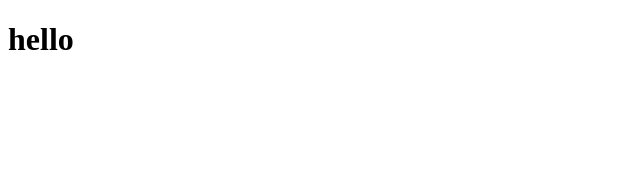
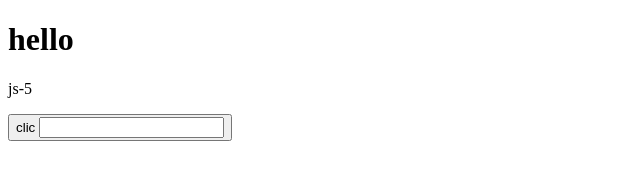
Before and after one commit to hfsgjhgi6/lesson14, a plain HTML site: page index.html in a window 1280 px wide. Shown: the whole page, without its empty margins (0-640 px from the left). Drawn offline with Linux system fonts and the light colour scheme.

Commit message:
create button

```diff
--- a/index.html
+++ b/index.html
@@ -1,11 +1,16 @@
 <!DOCTYPE html>
 <html lang="en">
-<head>
-    <meta charset="UTF-8">
-    <meta name="viewport" content="width=device-width, initial-scale=1.0">
+  <head>
+    <meta charset="UTF-8" />
+    <meta name="viewport" content="width=device-width, initial-scale=1.0" />
     <title>Document</title>
-</head>
-<body>
+  </head>
+  <body>
     <h1>hello</h1>
-</body>
+    <p>js-5</p>
+    <button>
+      clic
+      <input type="text" />
+    </button>
+  </body>
 </html>
```
